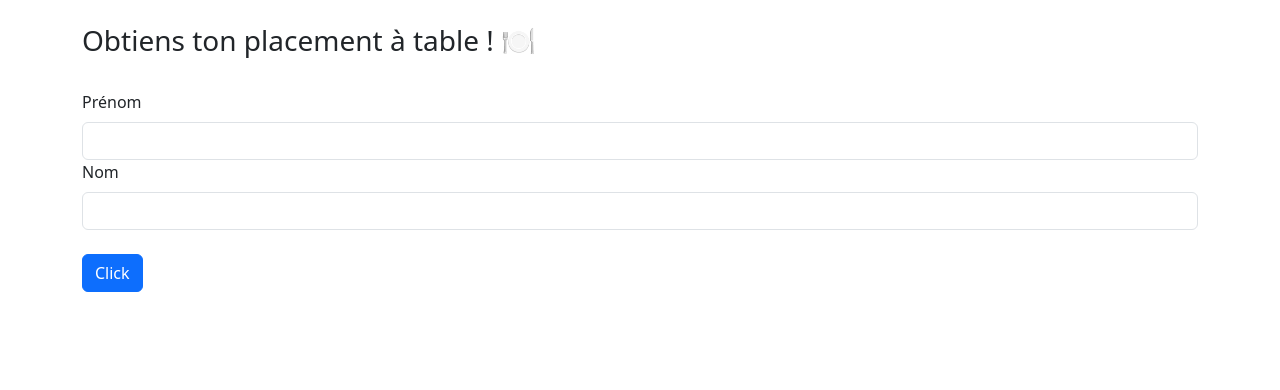
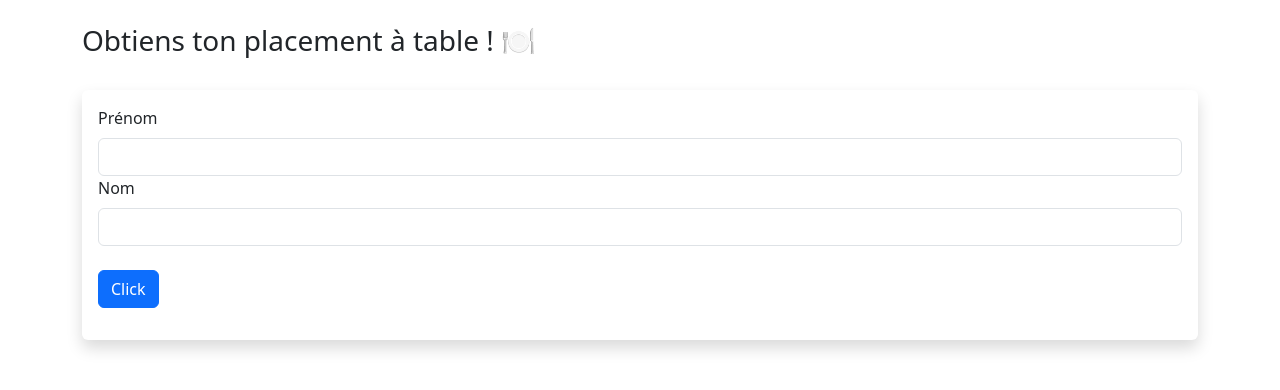
Before and after one commit to lucasbens/daniel-project, a Flask app: page / in a window 1280 px wide. Shown: the part 56-446 px from the top of the page. Run offline with Flask 3, Linux system fonts and the light colour scheme; some libraries are stand-ins or nearby versions.

Commit message:
form shadow

```diff
--- a/templates/index.html
+++ b/templates/index.html
@@ -18,6 +18,7 @@
 <h3> Obtiens ton placement à table ! &#127869;</h3>
 
 </br>
+<div class="shadow p-3 mb-5 bg-white rounded">
 
   <form method="POST">
     {{ form.hidden_tag() }}
@@ -28,18 +29,20 @@
     {{ form.name.label(class="form-label")}}
     {{ form.name(class="form-control")}}
 
-  <br/>
+    <br />
 
     {{ form.submit(class="btn btn-primary")}}
 
   </form>
+
+</div>
 
 {% if 'suggestion_lst' in session %}
 
 {% if session['suggestion_lst'] != False %}
 
 
-<br/>
+<br />
 <table class="table table-hover table-striped table-bordered">
   <tr>
     <th scope="col" class="table-info"> Suggestion &#x1F9D0; </th>
```
Lines whose indentation alone changed are shown as unchanged.
